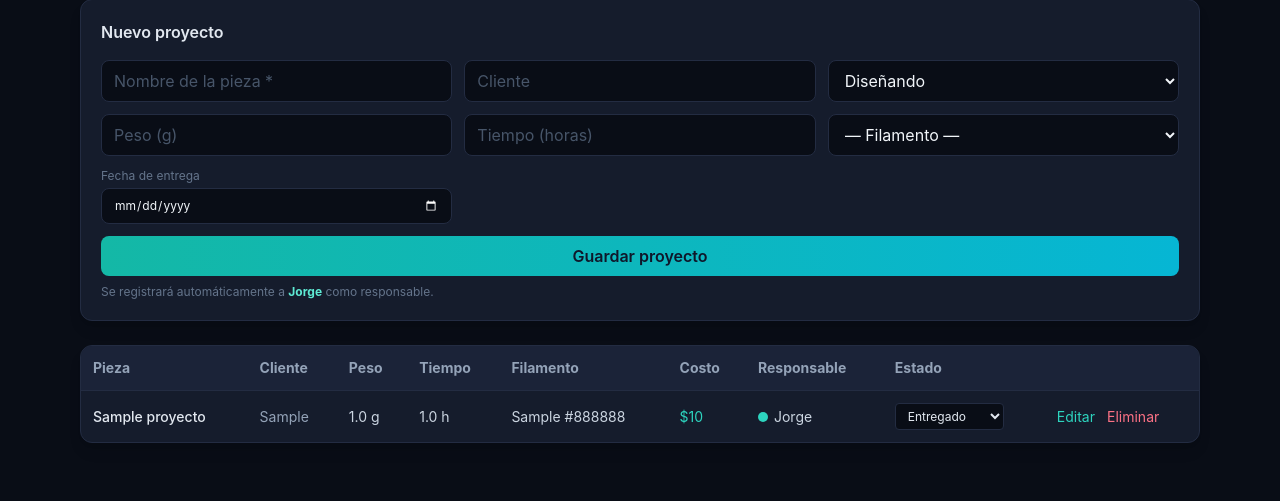
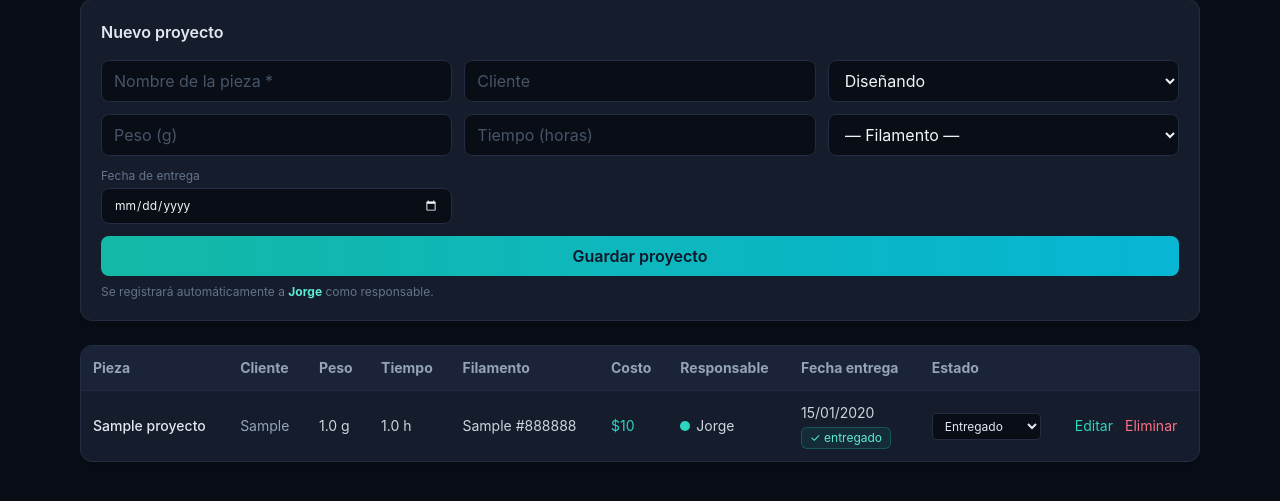
Before and after one commit to JorgeEstrada1/cocotef, a Flask app: page /proyectos in a window 1280 px wide. Shown: the part 144-645 px from the top of the page. Run offline with Flask 3, Linux system fonts and the light colour scheme; a user stored in the database is signed in; data comes from the database, SQL or seed files in the repository; tables that the repository leaves empty hold one stand-in row (values such as "Sample post"); some libraries are stand-ins or nearby versions.

Commit message:
feat: columna Fecha de Entrega con badges de urgencia en tabla de proyectos
- Fecha formateada dd/mm/aaaa + badge reutilizado del Dashboard
- Estados: retrasado (rojo), vence hoy (naranja), urgente <=2d (ámbar), normal, entregado
- 'Sin fecha' en gris sutil cuando no hay fecha asignada

Co-Authored-By: Claude Opus 4.8 (1M context) <noreply@anthropic.com>

```diff
--- a/templates/proyectos.html
+++ b/templates/proyectos.html
@@ -40,6 +40,7 @@
         <th class="p-3">Pieza</th><th class="p-3">Cliente</th><th class="p-3">Peso</th>
         <th class="p-3">Tiempo</th><th class="p-3">Filamento</th>
         <th class="p-3">Costo</th><th class="p-3">Responsable</th>
+        <th class="p-3">Fecha entrega</th>
         <th class="p-3">Estado</th><th class="p-3"></th>
       </tr>
     </thead>
@@ -59,6 +60,24 @@
               <span class="text-slate-300">{{ p.usuario.nombre }}</span>
             </span>
           {% else %}<span class="text-slate-500">—</span>{% endif %}
+        </td>
+        <td class="p-3">
+          {% if p.fecha_entrega %}
+            <div class="text-slate-300">{{ p.fecha_entrega.strftime('%d/%m/%Y') }}</div>
+            {% if p.estado == 'Entregado' %}
+              <span class="inline-block mt-1 text-xs px-2 py-0.5 rounded-md bg-teal-500/10 text-teal-300 border border-teal-500/30">✓ entregado</span>
+            {% elif p.dias_restantes < 0 %}
+              <span class="inline-block mt-1 text-xs px-2 py-0.5 rounded-md bg-rose-500/15 text-rose-300 border border-rose-500/40">⏰ retrasado {{ -p.dias_restantes }} día{{ 's' if -p.dias_restantes != 1 }}</span>
+            {% elif p.dias_restantes == 0 %}
+              <span class="inline-block mt-1 text-xs px-2 py-0.5 rounded-md bg-orange-500/15 text-orange-300 border border-orange-500/40">🔥 vence hoy</span>
+            {% elif p.dias_restantes <= 2 %}
+              <span class="inline-block mt-1 text-xs px-2 py-0.5 rounded-md bg-amber-500/15 text-amber-300 border border-amber-500/40">⚡ en {{ p.dias_restantes }} día{{ 's' if p.dias_restantes != 1 }}</span>
+            {% else %}
+              <span class="inline-block mt-1 text-xs px-2 py-0.5 rounded-md bg-base text-slate-400 border border-edge">en {{ p.dias_restantes }} días</span>
+            {% endif %}
+          {% else %}
+            <span class="text-slate-600 italic">Sin fecha</span>
+          {% endif %}
         </td>
         <td class="p-3">
           <form method="post" action="{{ url_for('cambiar_estado', pid=p.id) }}">
@@ -81,7 +100,7 @@
         </td>
       </tr>
       {% else %}
-      <tr><td colspan="9" class="p-4 text-center text-slate-500">Sin proyectos aún.</td></tr>
+      <tr><td colspan="10" class="p-4 text-center text-slate-500">Sin proyectos aún.</td></tr>
       {% endfor %}
     </tbody>
   </table>
```
